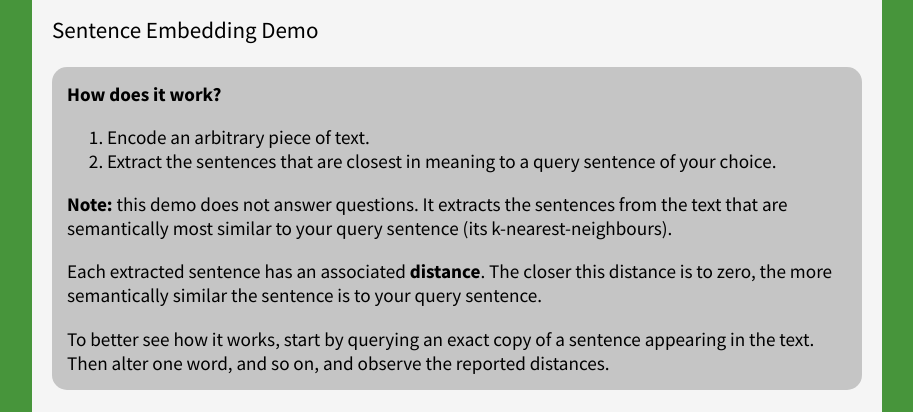
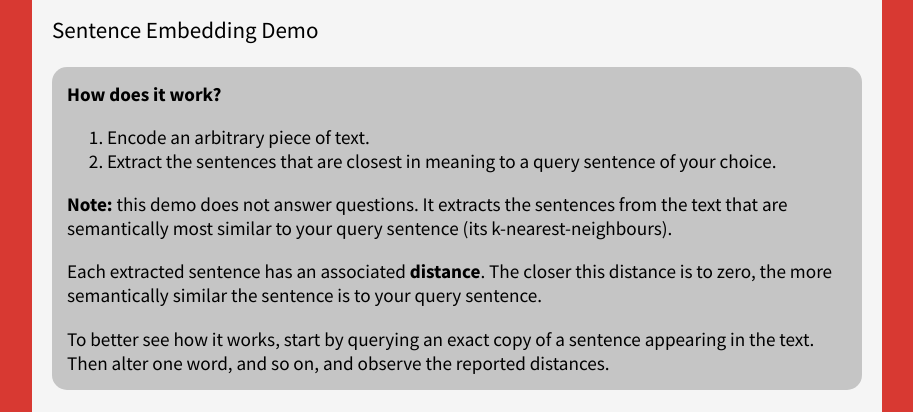
Before and after one commit to StormySmoke/website, a website: page app/index.html in a window 1280 px wide. Shown: the part 155-567 px from the top of the page, without its empty margins (183-1096 px from the left). Drawn offline with nearby package versions, Linux system fonts and the light colour scheme.

Commit message:
Change background colour to red

```diff
--- a/app/style.css
+++ b/app/style.css
@@ -6,7 +6,7 @@ html, body {
   padding: 0;
   margin: 0;
   font-size: 1.2em;
-  background-color: #47953B; }
+  background-color: #D83932; }
 
 main {
   width: 850px;
```
